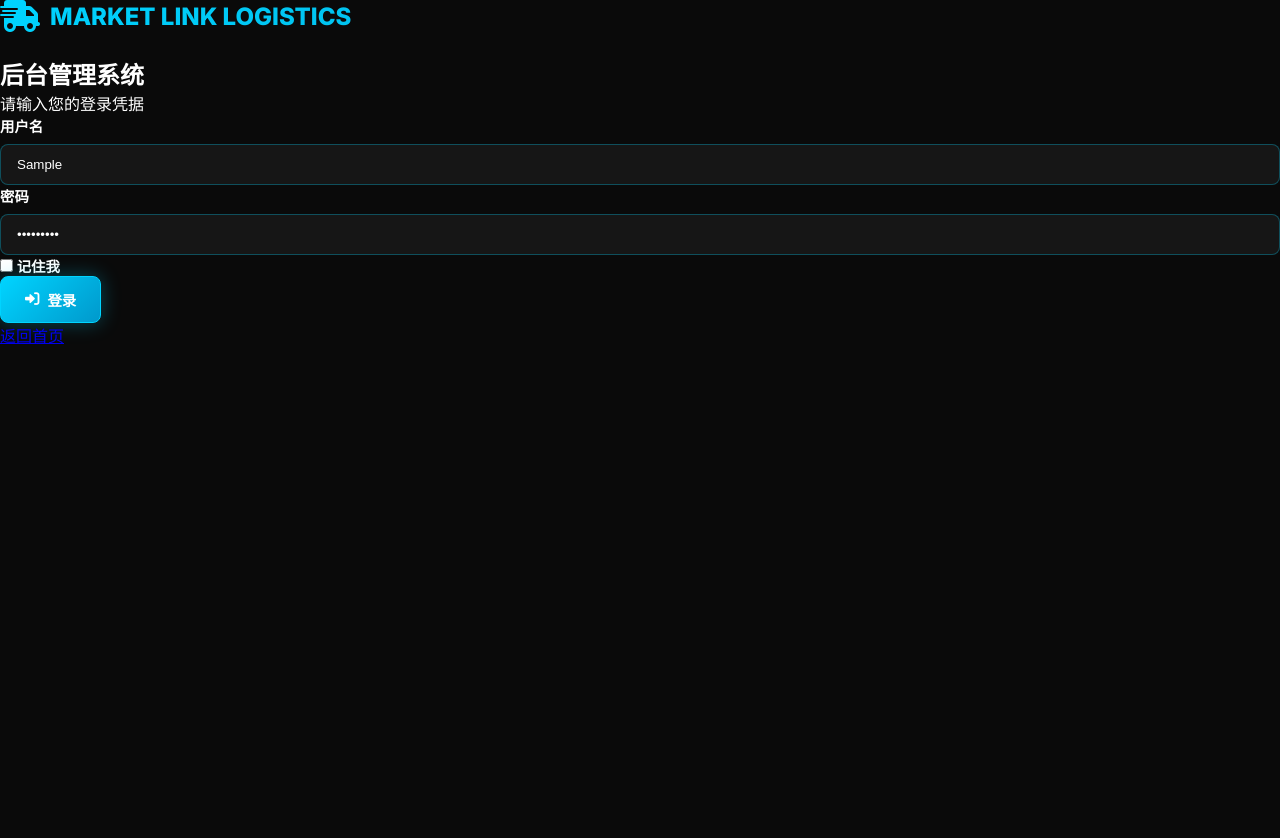
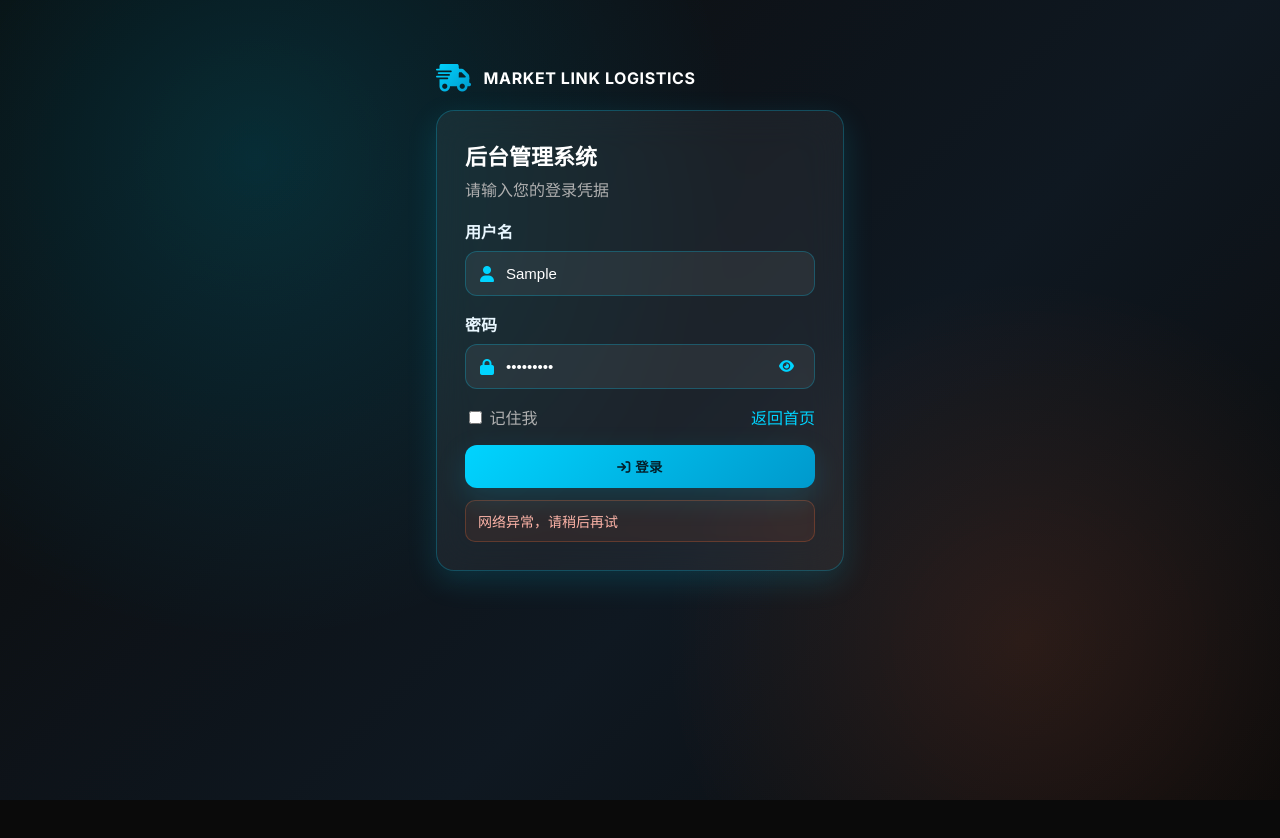
Before and after one commit to aungmyatthu259369349/market-link-logistics, a website: page admin-login.html in a window 1280 px wide. Both pictures are taken after typing "Sample", "Sample123" into the empty fields and a click on the button "登录". Before the commit the page ends 800 px from the top, so only its background shows below. Drawn offline with Linux system fonts and the light colour scheme; no server answers.

Commit message:
feat(admin-login): 玻璃拟态流畅登录页，保持API对接与移动端优化

```diff
--- /dev/null
+++ b/admin-login.css
@@ -0,0 +1,91 @@
+/* 登录页 - 现代玻璃拟态 */
+:root {
+  --primary: #00d4ff;
+  --primary-2: #0099cc;
+  --text: #fff;
+  --muted: #b0b0b0;
+  --bg-dark: #0a0a0a;
+  --glass: rgba(255,255,255,0.06);
+  --border: rgba(0,212,255,0.25);
+  --shadow: 0 10px 30px rgba(0,212,255,0.15);
+}
+
+* { box-sizing: border-box; }
+html, body { height: 100%; }
+body {
+  margin: 0;
+  font-family: 'Inter', system-ui, -apple-system, Segoe UI, Roboto, sans-serif;
+  color: var(--text);
+  background: var(--bg-dark);
+  overflow: hidden;
+}
+
+/* 渐变背景与粒子 */
+.login-bg {
+  position: fixed; inset: 0;
+  background:
+    radial-gradient(800px 800px at 20% 20%, rgba(0,212,255,.15), transparent 60%),
+    radial-gradient(600px 600px at 80% 80%, rgba(255,107,53,.12), transparent 60%),
+    linear-gradient(135deg, #0a0a0a, #101820 60%, #0a0a0a);
+  filter: saturate(110%);
+  z-index: 0;
+}
+
+.login-wrapper {
+  position: relative; z-index:1;
+  max-width: 440px; margin: 8vh auto; padding: 0 16px;
+}
+
+.brand {
+  display: inline-flex; align-items: center; gap: 12px;
+  text-decoration: none; color: var(--text);
+  font-weight: 700; letter-spacing:.6px; margin-bottom: 18px;
+}
+.brand i { font-size: 28px; background: linear-gradient(135deg,var(--primary),var(--primary-2)); -webkit-background-clip:text; -webkit-text-fill-color:transparent; }
+
+.login-card {
+  background: var(--glass);
+  border: 1px solid var(--border);
+  backdrop-filter: blur(18px);
+  border-radius: 18px;
+  box-shadow: var(--shadow);
+  padding: 28px;
+  animation: floatIn .4s ease both;
+}
+@keyframes floatIn { from { opacity:0; transform: translateY(12px);} to { opacity:1; transform:none;} }
+
+.card-header h1 { margin:0 0 6px; font-size: 22px; font-weight: 700; }
+.card-header p { margin:0 0 18px; color: var(--muted); }
+
+.input-group { margin-bottom: 16px; }
+.input-group label { display:block; margin-bottom:8px; color:#e9f7ff; font-weight:600; }
+.input { display:flex; align-items:center; gap:10px; background: rgba(255,255,255,.06); border:1px solid var(--border); border-radius:12px; padding:12px 14px; }
+.input i { color: var(--primary); }
+.input input { flex:1; background:transparent; border:none; outline:none; color:var(--text); font-size:15px; }
+.input .toggle { background:transparent; border:none; color:var(--muted); cursor:pointer; }
+.input .toggle:hover { color:var(--text); }
+
+.form-row { display:flex; align-items:center; justify-content:space-between; margin:10px 0 16px; }
+.checkbox { color: var(--muted); }
+.back-home { color: var(--primary); text-decoration:none; }
+.back-home:hover { text-decoration: underline; }
+
+.btn-primary {
+  width:100%; padding:12px 16px; border:none; border-radius:12px; cursor:pointer;
+  background: linear-gradient(135deg,var(--primary),var(--primary-2));
+  color:#04202b; font-weight:800; letter-spacing:.6px;
+  box-shadow: var(--shadow);
+  display:inline-flex; align-items:center; justify-content:center; gap:8px;
+  transition: transform .15s ease, box-shadow .2s ease; position:relative;
+}
+.btn-primary:hover { transform: translateY(-1px); box-shadow: 0 12px 36px rgba(0,212,255,.25);}
+.btn-primary .btn-loading { display:none; }
+.btn-primary.loading .btn-text { display:none; }
+.btn-primary.loading .btn-loading { display:inline-flex; align-items:center; gap:8px; }
+
+.error { margin:12px 0 0; color:#ffb4a8; background: rgba(255,107,53,.08); border:1px solid rgba(255,107,53,.25); padding:10px 12px; border-radius:10px; font-size:14px; }
+
+@media (max-width: 520px){
+  .login-wrapper { margin: 6vh auto; }
+  .login-card { padding: 24px; }
+}
--- a/admin-login.html
+++ b/admin-login.html
@@ -1,88 +1,105 @@
 <!DOCTYPE html>
 <html lang="zh-CN">
 <head>
-    <meta charset="UTF-8">
-    <meta name="viewport" content="width=device-width, initial-scale=1.0">
+  <meta charset="UTF-8" />
+  <meta name="viewport" content="width=device-width, initial-scale=1.0" />
   <title>后台登录 - MARKET LINK LOGISTICS</title>
-    <link rel="stylesheet" href="admin-styles.css">
-    <link href="https://cdnjs.cloudflare.com/ajax/libs/font-awesome/6.0.0/css/all.min.css" rel="stylesheet">
-    <link href="https://fonts.googleapis.com/css2?family=Inter:wght@300;400;500;600;700;800&display=swap" rel="stylesheet">
+  <link href="https://cdnjs.cloudflare.com/ajax/libs/font-awesome/6.0.0/css/all.min.css" rel="stylesheet" />
+  <link href="https://fonts.googleapis.com/css2?family=Inter:wght@300;400;500;600;700&display=swap" rel="stylesheet" />
+  <link rel="stylesheet" href="admin-login.css" />
 </head>
 <body>
-    <div class="login-container">
-        <div class="login-card">
-            <div class="login-header">
-                <div class="logo">
+  <div class="login-bg"></div>
+  <div class="login-wrapper">
+    <a class="brand" href="index.html#home" aria-label="返回首页">
       <i class="fas fa-shipping-fast"></i>
       <span>MARKET LINK LOGISTICS</span>
-                </div>
-                <h2>后台管理系统</h2>
+    </a>
+
+    <div class="login-card">
+      <div class="card-header">
+        <h1>后台管理系统</h1>
         <p>请输入您的登录凭据</p>
       </div>
 
-            <form class="login-form" onsubmit="handleLogin(event)">
-                <div class="form-group">
+      <form id="loginForm" class="login-form">
+        <div class="input-group">
           <label>用户名</label>
-                    <input type="text" name="username" required>
+          <div class="input">
+            <i class="fas fa-user"></i>
+            <input type="text" name="username" placeholder="admin" required />
           </div>
-                <div class="form-group">
+        </div>
+
+        <div class="input-group">
           <label>密码</label>
-                    <input type="password" name="password" required>
+          <div class="input">
+            <i class="fas fa-lock"></i>
+            <input type="password" id="password" name="password" placeholder="••••••••" required />
+            <button class="toggle" type="button" aria-label="显示/隐藏密码" onclick="togglePwd()">
+              <i class="fas fa-eye"></i>
+            </button>
           </div>
-                <div class="form-group">
-                    <label class="checkbox-label">
-                        <input type="checkbox" name="remember"> 记住我
-                    </label>
         </div>
-                <button type="submit" class="btn btn-primary login-btn">
-                    <i class="fas fa-sign-in-alt"></i> 登录
+
+        <div class="form-row">
+          <label class="checkbox"><input type="checkbox" /> 记住我</label>
+          <a class="back-home" href="index.html#home">返回首页</a>
+        </div>
+
+        <button id="loginBtn" type="submit" class="btn-primary">
+          <span class="btn-text"><i class="fas fa-arrow-right-to-bracket"></i> 登录</span>
+          <span class="btn-loading"><i class="fas fa-spinner fa-spin"></i> 登录中...</span>
         </button>
+
+        <p id="errorMsg" class="error" style="display:none;"><i class="fas fa-circle-exclamation"></i> 用户名或密码错误</p>
       </form>
-
-            <div class="login-footer">
-                <a href="index.html">返回首页</a>
-            </div>
     </div>
   </div>
 
   <script>
+    function togglePwd() {
+      const input = document.getElementById('password');
+      input.type = input.type === 'password' ? 'text' : 'password';
+    }
+
     async function handleLogin(event) {
       event.preventDefault();
-            const formData = new FormData(event.target);
-            const username = formData.get('username');
-            const password = formData.get('password');
+      const form = event.target;
+      const username = form.username.value.trim();
+      const password = form.password.value;
+      const btn = document.getElementById('loginBtn');
+      const err = document.getElementById('errorMsg');
 
-            if (!username || !password) {
-                alert('请填写用户名和密码！');
-                return;
-            }
+      err.style.display = 'none';
+      btn.classList.add('loading');
 
       try {
-                const response = await fetch('/api/auth/login', {
+        const res = await fetch('/api/auth/login', {
           method: 'POST',
-                    headers: {
-                        'Content-Type': 'application/json'
-                    },
+          headers: { 'Content-Type': 'application/json' },
           body: JSON.stringify({ username, password })
         });
+        const data = await res.json();
 
-                const data = await response.json();
-
-                if (response.ok && data.success && data.user.role === 'admin') {
+        if (res.ok && data.success && data.user && data.user.role === 'admin') {
           localStorage.setItem('adminLoggedIn', 'true');
           localStorage.setItem('adminToken', data.token);
           localStorage.setItem('adminUser', JSON.stringify(data.user));
           window.location.href = 'admin.html';
-                } else if (data.user && data.user.role !== 'admin') {
-                    alert('您没有管理员权限！');
         } else {
-                    alert(data.error || '用户名或密码错误！');
+          err.textContent = data.error || '用户名或密码错误';
+          err.style.display = 'block';
         }
-            } catch (error) {
-                console.error('登录失败:', error);
-                alert('登录失败，请检查网络连接！');
+      } catch (e) {
+        err.textContent = '网络异常，请稍后再试';
+        err.style.display = 'block';
+      } finally {
+        btn.classList.remove('loading');
       }
     }
+
+    document.getElementById('loginForm').addEventListener('submit', handleLogin);
   </script>
 </body>
 </html>
```
Lines whose indentation alone changed are shown as unchanged.
